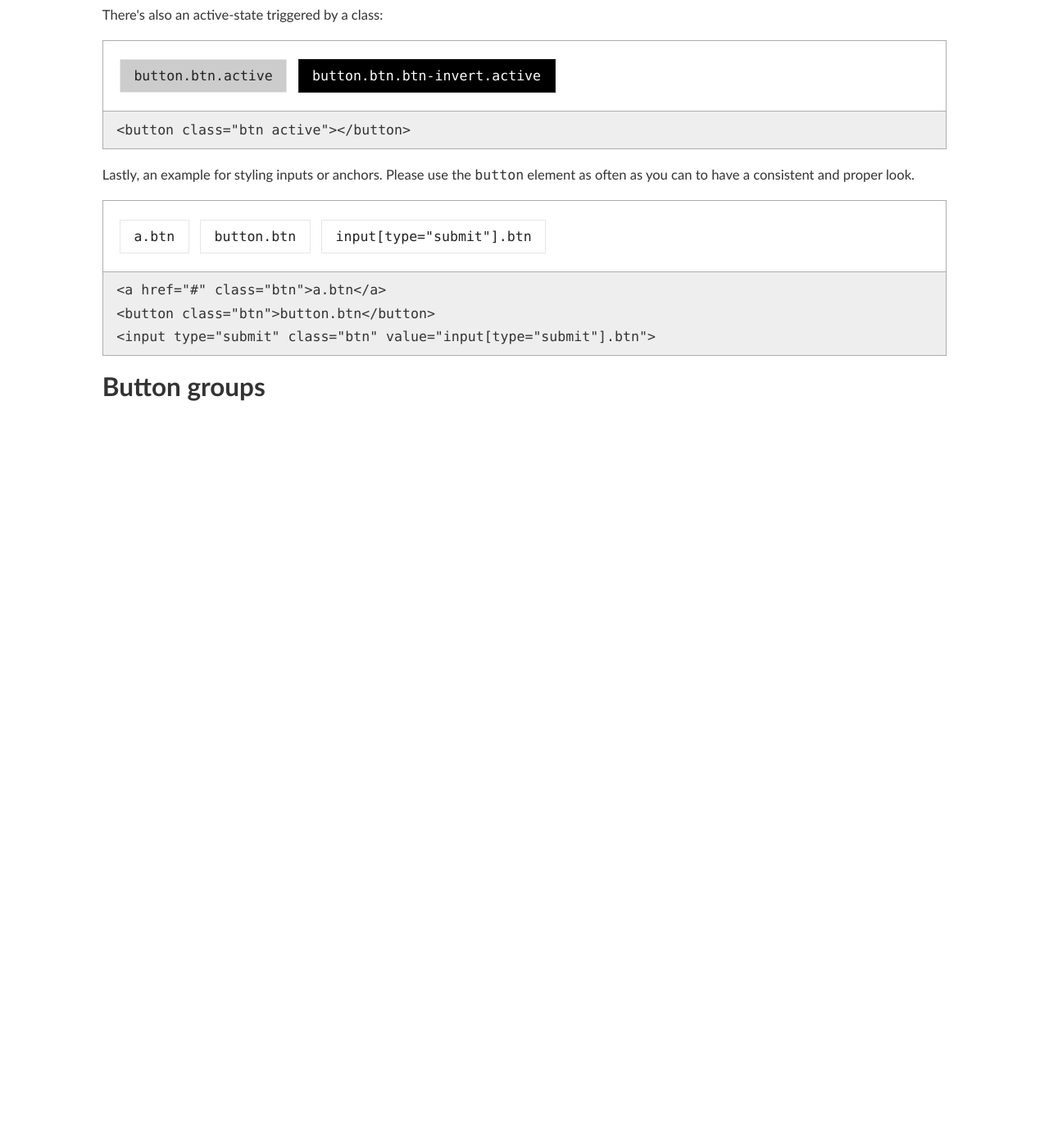
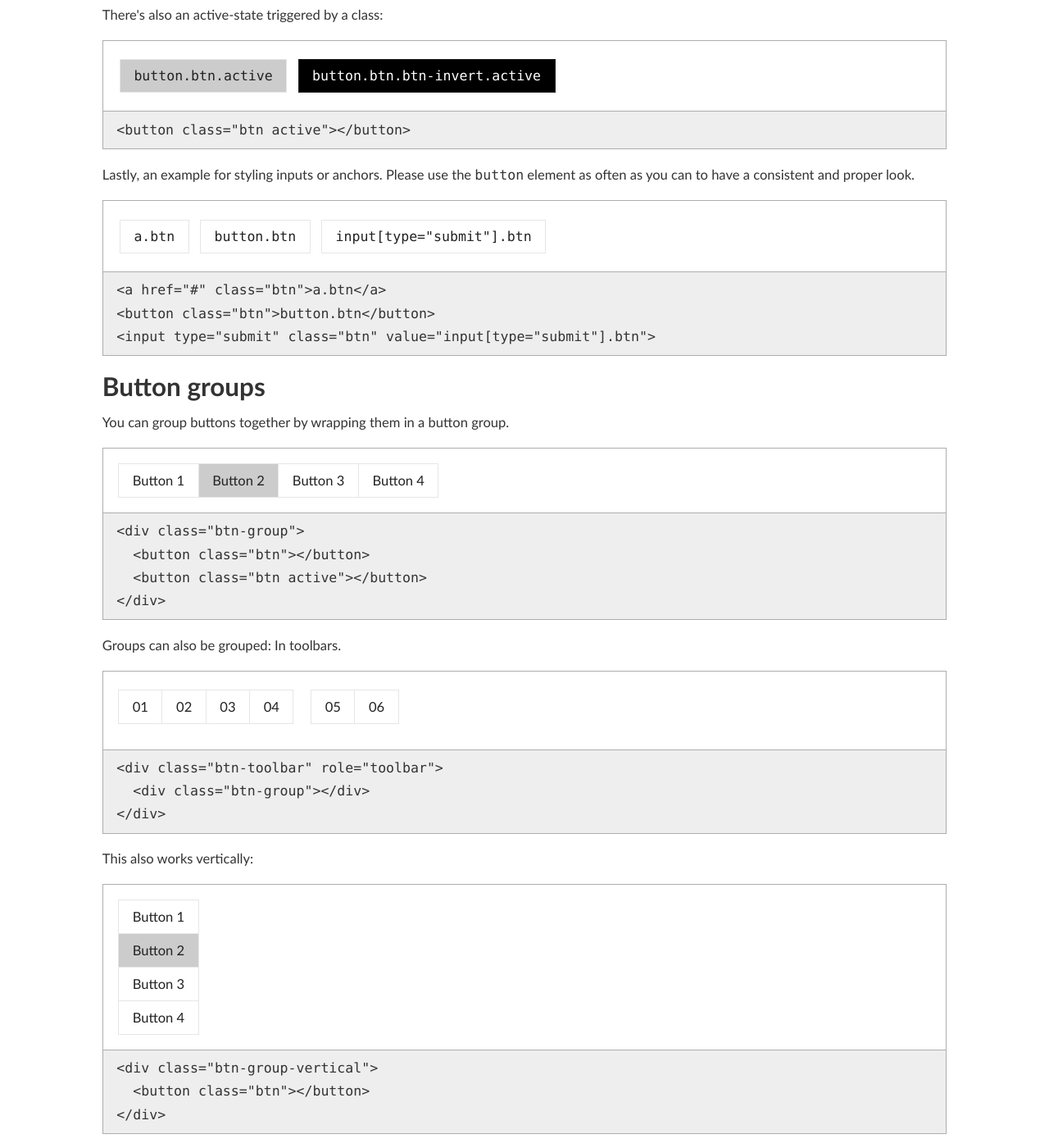
Before and after one commit to MatthiasGi/Chaos-Fundamentum, a Jekyll site: the page built from 01-modules.html, in a window 1280 px wide and 1400 px high, scrolled down 2795 px. Shown: the whole window at 82% size. Built offline with Jekyll 4.4.1, drawn with Linux system fonts in a browser that asks for light colours; Markdown is read by kramdown in place of the engine named in the settings; before the commit the page ends 3296 px from its top, so only the background shows below that.

Commit message:
Continued button's documentation

```diff
--- a/01-modules.html
+++ b/01-modules.html
@@ -156,3 +156,49 @@ permalink: modules/
 </div>
 
 <h3>Button groups</h3>
+
+<p>You can group buttons together by wrapping them in a button group.</p>
+<div class="example">
+  <div class="output btn-group">
+    <button class="btn">Button 1</button>
+    <button class="btn active">Button 2</button>
+    <button class="btn">Button 3</button>
+    <button class="btn">Button 4</button>
+  </div>
+  <pre>&lt;div class="btn-group"&gt;
+  &lt;button class="btn"&gt;&lt;/button&gt;
+  &lt;button class="btn active"&gt;&lt;/button&gt;
+&lt;/div&gt;</pre>
+</div>
+
+<p>Groups can also be grouped: In toolbars.</p>
+<div class="example">
+  <div class="output btn-toolbar">
+    <div class="btn-group">
+      <button class="btn">01</button>
+      <button class="btn">02</button>
+      <button class="btn">03</button>
+      <button class="btn">04</button>
+    </div>
+    <div class="btn-group">
+      <button class="btn">05</button>
+      <button class="btn">06</button>
+    </div>
+  </div>
+  <pre>&lt;div class="btn-toolbar" role="toolbar"&gt;
+  &lt;div class="btn-group"&gt;&lt;/div&gt;
+&lt;/div&gt;</pre>
+</div>
+
+<p>This also works vertically:</p>
+<div class="example">
+  <div class="output btn-group-vertical">
+    <button class="btn">Button 1</button>
+    <button class="btn active">Button 2</button>
+    <button class="btn">Button 3</button>
+    <button class="btn">Button 4</button>
+  </div>
+  <pre>&lt;div class="btn-group-vertical"&gt;
+  &lt;button class="btn"&gt;&lt;/button&gt;
+&lt;/div&gt;</pre>
+</div>
```
